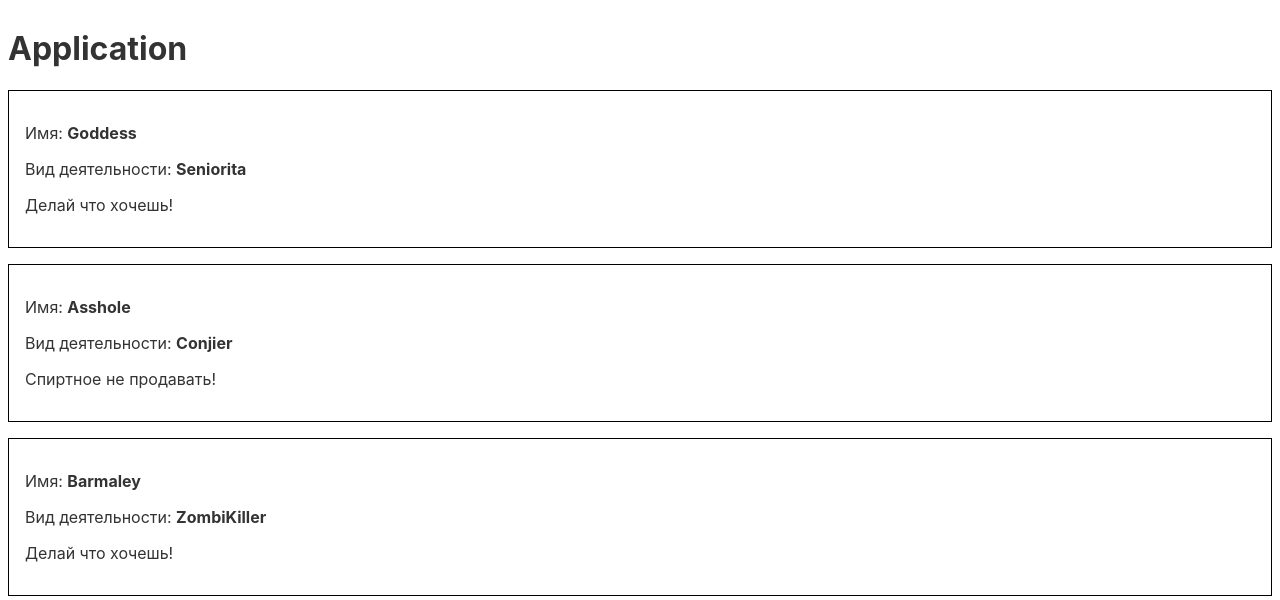
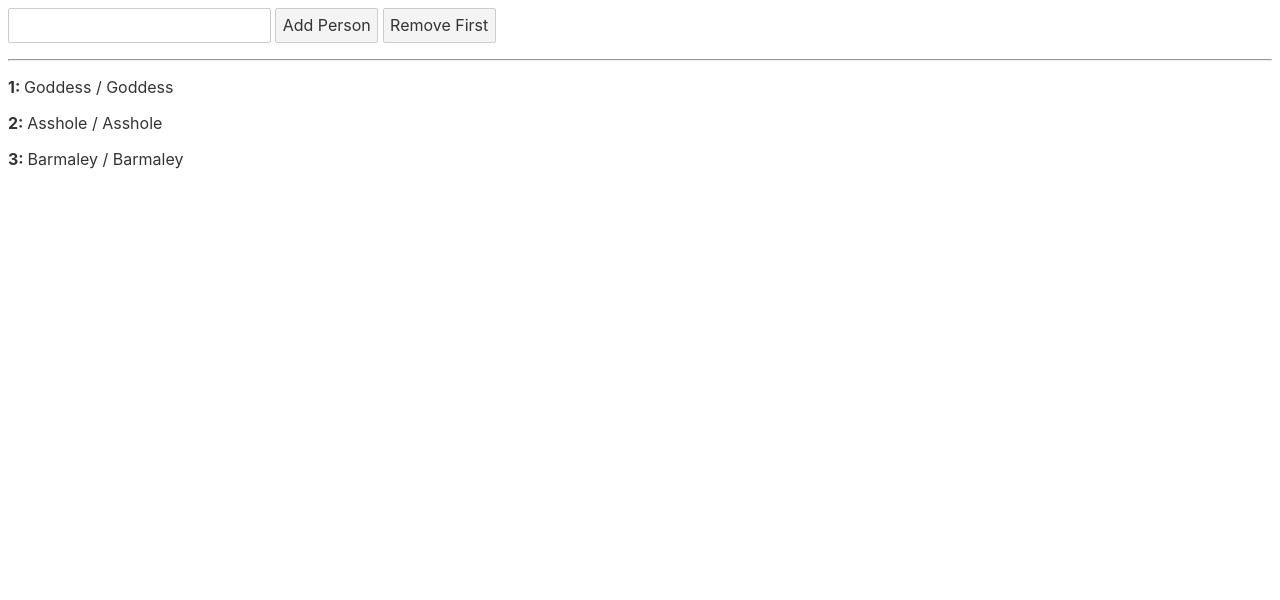
Before and after one commit to upwork-donkey-ltd/min-svelte, a Svelte app: page / in a window 1280 px wide. Shown: the top 600 px of the page. Built offline with nearby package versions, Linux system fonts and the light colour scheme.

Commit message:
how work cicles

```diff
--- a/src/App.svelte
+++ b/src/App.svelte
@@ -1,20 +1,43 @@
 <script>
   import Person from './Person.svelte';
-  const people = [
-    {id: 1, name: "Goddess", age: 100, job: "Seniorita"},
-    {id: 2, name: "Asshole", age: 15, job: "Conjier"}
-  ]
 
-  let name="Barmaley"
-  let age = 20
-  let jobTitle = "ZombiKiller"
+  let value = "";
+  let people = [
+    {id: 1, name: "Goddess"},
+    {id: 2, name: "Asshole"},
+    {id: 3, name: "Barmaley"}
+  ];
+
+  function removeFirst(){
+    people = people.slice(1);
+  }
+
+  function addPerson(){
+    // people = people.concat([
+    //  {
+    //    id: Date.now(),
+    //    name: value
+    //  }
+    //]);
+    people = [...people, {
+      id: Date.now(),
+      name: value
+    }]
+    value = "";
+  }
 </script>
 
-<h1>Application</h1>
+<input type="text" bind:value />
+<button on:click={addPerson}>Add Person</button>
+<button on:click={removeFirst}>Remove First</button>
 
-<Person name={people[0].name} age={people[0].age} job={people[0].job} />
-<Person {...people[1]} />
-<Person {name} {age} job={jobTitle} />
+<hr>
+
+{#each people as {name, id}, i (id)}
+  <Person {name} index={i}/>
+{:else}
+  <p>No people</p>
+{/each}
 
 <style>
 </style>
--- a/src/Person.svelte
+++ b/src/Person.svelte
@@ -1,24 +1,11 @@
 <script>
   export let name = "Undefied Name"
-  export let age = "Undefined Age"
-  export let job = "Undefined Job"
+  export let index;
+
+  let copy = name;
 </script>
 
-<div>
-  <p>Имя: <b>{name}</b></p>
-  <p>Вид деятельности: <b>{job}</b></p>
-
-  {#if age < 18}
-    <p>Спиртное не продавать!</p>
-  {:else}
-    <p>Делай что хочешь!</p>
-  {/if}
-</div>
+<p><strong>{index+1}: </strong>{name} / {copy}</p>
 
 <style>
-  div {
-    border: 1px solid black;
-    padding: 1rem;
-    margin-bottom: 1rem;
-  }
 </style>
```
